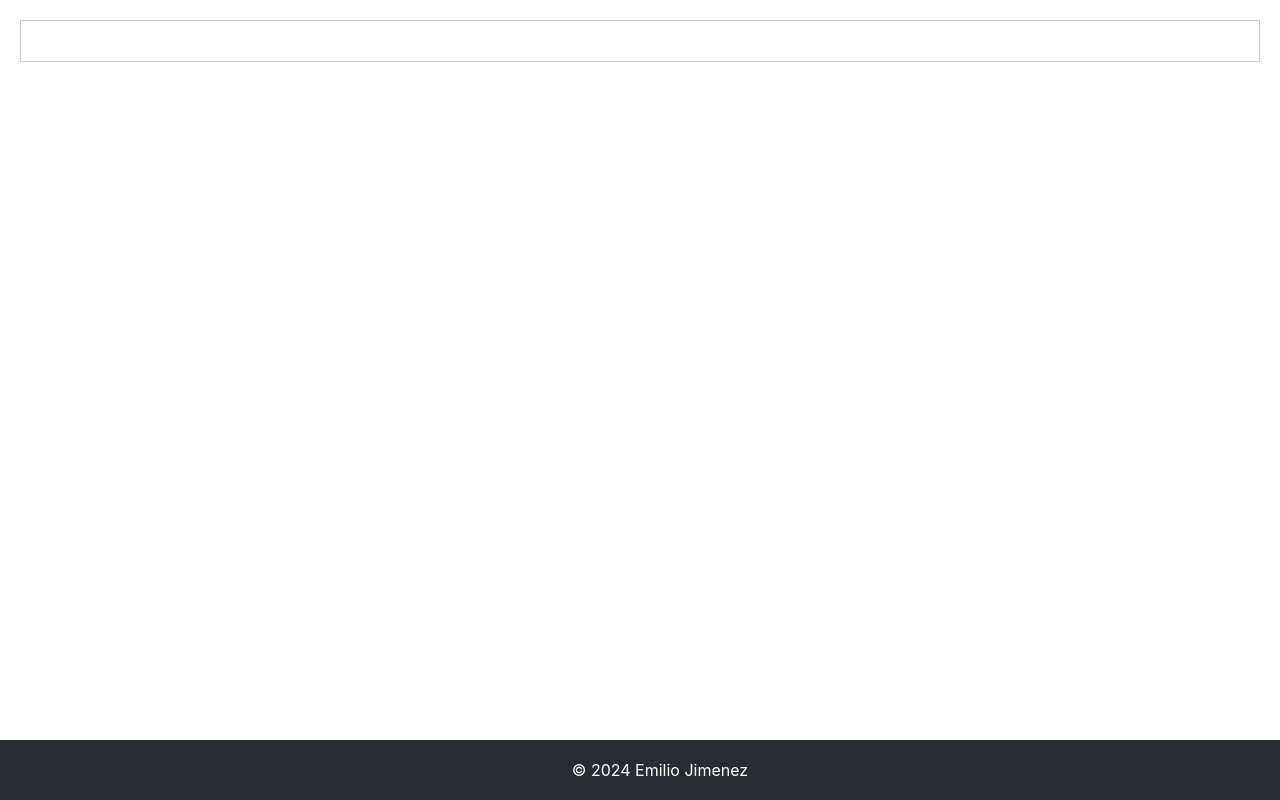
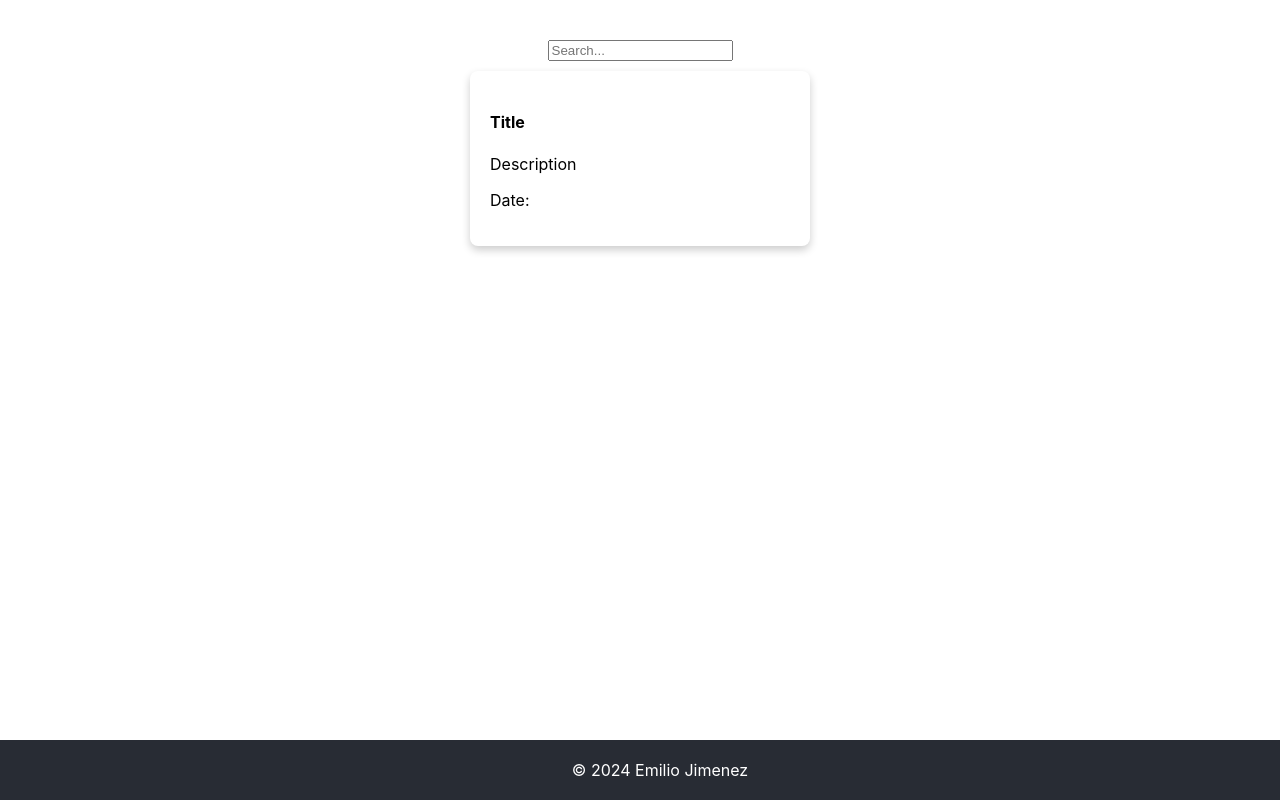
Before and after one commit to ejimeneztech/jitzdb, a React (Create React App) app: page / in a window 1280 px wide. Built offline with nearby package versions, Linux system fonts and the light colour scheme.

Commit message:
added wrapper component for all content on main page

```diff
--- a/src/App.js
+++ b/src/App.js
@@ -1,4 +1,4 @@
-import './App.css';
+
 import React, { useState } from 'react';
 
 import Wrapper from './Components/Wrapper';
--- a/src/Components/Wrapper.jsx
+++ b/src/Components/Wrapper.jsx
@@ -1,7 +1,7 @@
 import styles from './Wrapper.module.css';
 
-export default function Wrapper(){
+export default function Wrapper(props){
     return (
-        <div className={styles.wrapper}></div>
+        <div className={styles.wrapper}> {props.children}</div>
     )
 }
--- a/src/Components/Wrapper.module.css
+++ b/src/Components/Wrapper.module.css
@@ -3,6 +3,6 @@
     justify-content: center;
     align-items: center;
     margin: 20px;
-    border: 1px solid #ccc;
     padding: 20px;
+    flex-direction: column;
 }
```
